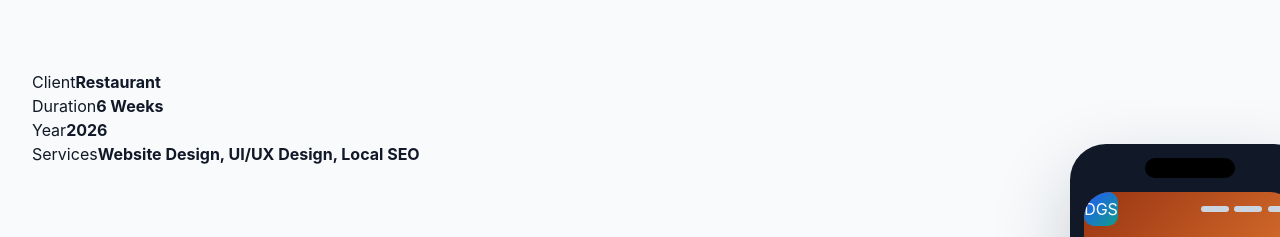
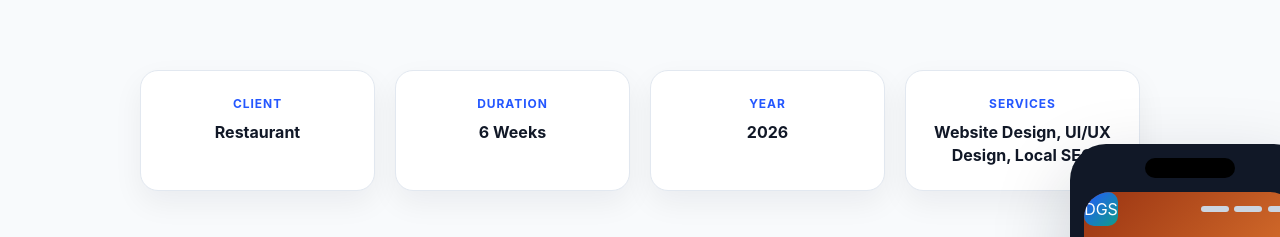
Before and after one commit to Akashys007-png/digital-growth-studio, a Next.js app: page /portfolio/bella-vista-restaurant in a window 1280 px wide. Shown: the part 397-634 px from the top of the page. Built offline with nearby package versions, Linux system fonts and the light colour scheme; no server answers.

Commit message:
Revert to modern sans-serif fonts, tighten section spacing, redesign gallery placeholder, style project summary cards

```diff
--- a/styles/portfolio.css
+++ b/styles/portfolio.css
@@ -533,6 +533,64 @@
   border-radius: 999px;
   background: var(--card-bg);
   border: 1px solid var(--border-color);
+}
+/* ==========================
+   PROJECT SUMMARY
+   (previously had no styles at all, so Client/Duration/Year/
+   Services rendered as plain stacked text under the hero)
+========================== */
+
+.case-study-summary {
+  display: grid;
+  grid-template-columns: repeat(4, 1fr);
+  gap: 1.25rem;
+  max-width: 1000px;
+  margin: 0 auto;
+}
+
+.summary-card {
+  padding: 1.5rem;
+  border-radius: var(--radius-md);
+  border: 1px solid var(--border-color);
+  background: #ffffff;
+  box-shadow: 0 12px 30px rgba(15, 23, 42, 0.06);
+  text-align: center;
+  transition: transform 0.3s ease, box-shadow 0.3s ease;
+}
+
+.summary-card:hover {
+  transform: translateY(-4px);
+  box-shadow: 0 20px 40px rgba(15, 23, 42, 0.1);
+}
+
+.summary-card span {
+  display: block;
+  margin-bottom: 0.5rem;
+  color: var(--color-primary);
+  font-size: 0.75rem;
+  font-weight: 700;
+  text-transform: uppercase;
+  letter-spacing: 0.08em;
+}
+
+.summary-card strong {
+  display: block;
+  color: var(--text-primary);
+  font-size: 1rem;
+  font-weight: 700;
+  line-height: 1.4;
+}
+
+@media (max-width: 900px) {
+  .case-study-summary {
+    grid-template-columns: repeat(2, 1fr);
+  }
+}
+
+@media (max-width: 560px) {
+  .case-study-summary {
+    grid-template-columns: 1fr;
+  }
 }
 /* ==========================
    PROJECT METRICS
```
